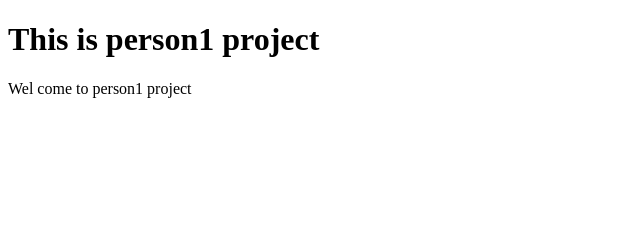
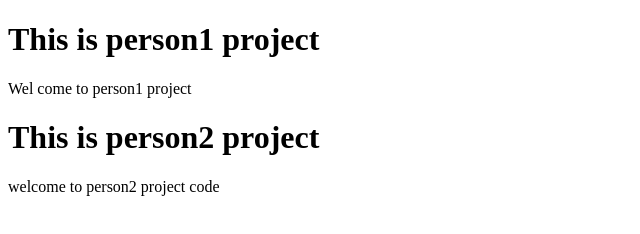
Before and after one commit to KarnatiDivya/person1pro, a plain HTML site: page person1pro.html in a window 1280 px wide. Shown: the whole page, without its empty margins (0-640 px from the left). Drawn offline with Linux system fonts and the light colour scheme.

Commit message:
person2 changes

```diff
--- a/person1pro.html
+++ b/person1pro.html
@@ -10,6 +10,8 @@
 <body>
     <h1>This is person1 project</h1>
     <p>Wel come to person1 project</p>
+    <h1> This is person2 project</h1>
+    <p>welcome to person2 project code</p>
 </body>
 
 </html>
```
